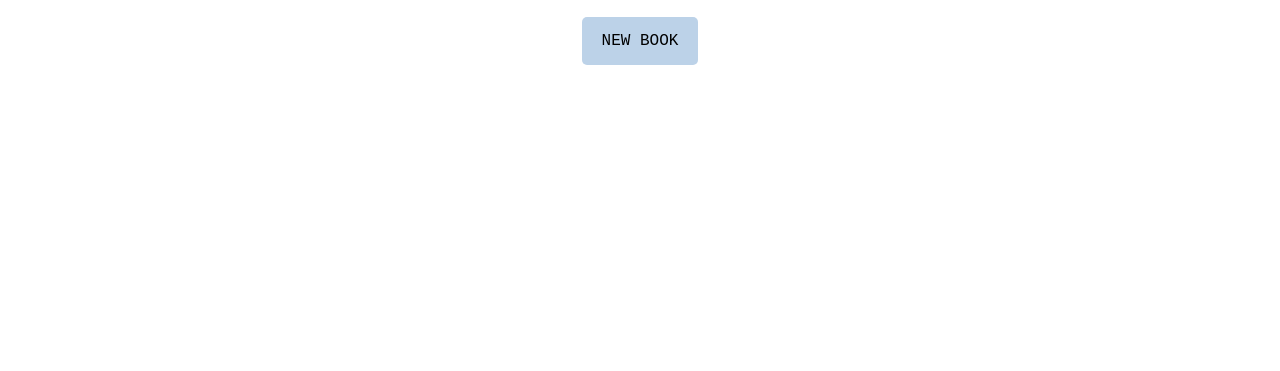
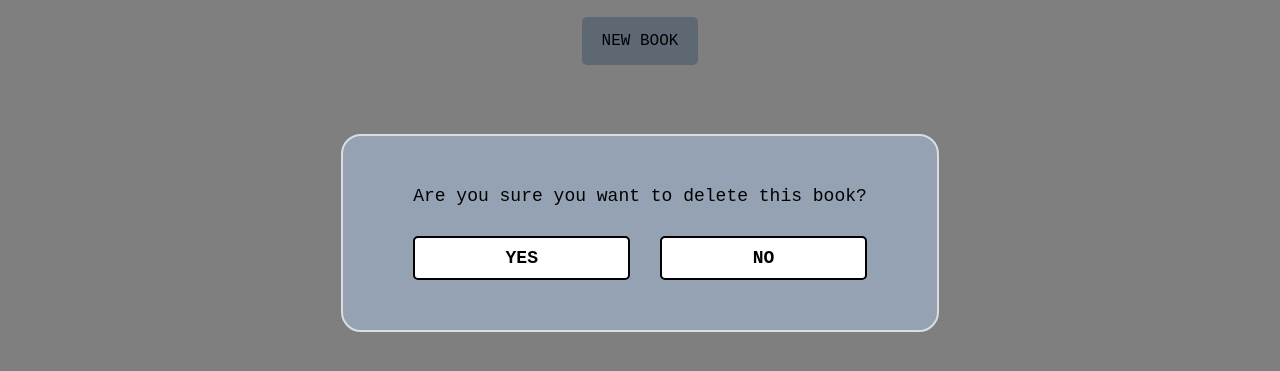
Before and after one commit to Polivaresc/library, a plain HTML site: page index.html in a window 1280 px wide. Shown: the part 167-538 px from the top of the page. Drawn offline with Linux system fonts and the light colour scheme.

Commit message:
delete book modal

```diff
--- a/index.css
+++ b/index.css
@@ -54,7 +54,7 @@ label {
 
 #my-library {
     display: grid;
-    grid-template-columns: repeat(6, auto);
+    grid-template-columns: repeat(5, auto);
     padding: 10px 80px;
     margin: 20px auto;
     gap: 30px;
@@ -118,3 +118,56 @@ p {
     color: #FF7F7F;
     cursor: pointer;
 }
+
+.modal {
+    display: flex;
+    flex-direction: column;
+    position: fixed;
+    z-index: 1;
+    top: 0;
+    right: 0;
+    bottom: 0;
+    left: 0;
+    overflow: auto;
+    background-color: rgba(0, 0, 0, 0.5);
+}
+
+.modal-box {
+    /* background-color: #DADEDF; */
+    background-color: #94a2b3;
+    font-size: large;
+    margin: auto;
+    padding: 50px 70px;
+    /* border: 2px solid; */
+    border: 2px solid #DADEDF;
+    border-radius: 20px;
+}
+
+.modal-buttons {
+    display: grid;
+    grid-template-columns: repeat(2, auto);
+    gap: 30px;
+    margin-top: 30px;
+}
+
+.yes-button, .no-button {
+    font-family: 'Courier New', Courier, monospace;
+    font-size: large;
+    font-weight: bold;
+    border: solid 2px;
+    border-radius: 5px;
+    padding: 10px;
+    background-color: white;
+}
+
+.yes-button:hover {
+    cursor: pointer;
+    border-color: #7eb041;
+    background-color: #AEF359;
+}
+
+.no-button:hover {
+    cursor: pointer;
+    border-color: #a35252;
+    background-color: #FF7F7F;
+}
--- a/index.html
+++ b/index.html
@@ -34,6 +34,15 @@
         <button id="add-book" class="button">Add Book</button>
     </form>
 
+    <div class="modal">
+        <div class="modal-box">
+            Are you sure you want to delete this book?
+            <div class="modal-buttons">
+                <button class="yes-button">YES</button>
+                <button class="no-button">NO</button>
+            </div>
+        </div>
+    </div>
 
     <div id="my-library"></div>
 
--- a/index.js
+++ b/index.js
@@ -74,10 +74,9 @@ function displayBooks() {
         deleteButton.classList.add('delete-button')
 
         deleteButton.addEventListener('click', () => {
-            const id = parseInt(bookCard.getAttribute('id'))
-            myLibrary.find(book => myLibrary.indexOf(book) === id)
-            myLibrary.splice(id, 1)
-            displayBooks()
+            const modal = document.querySelector('.modal')
+            modal.style.display = 'flex'
+            deleteBookModal()
         })
 
     })
@@ -87,3 +86,23 @@ function clearInput() {
     document.querySelectorAll('input').forEach(i => i.value = '')
     document.getElementById('read-input').checked = false
 }
+
+function deleteBookModal() {
+    const bookCard = document.querySelector('.book-card')
+    const modal = document.querySelector('.modal')
+    const modalYes = document.querySelector('.yes-button')
+    const modalNo = document.querySelector('.no-button')
+
+    modalYes.addEventListener('click', () => {
+        const id = parseInt(bookCard.getAttribute('id'))
+        myLibrary.find(book => myLibrary.indexOf(book) === id)
+        myLibrary.splice(id, 1)
+        displayBooks()
+
+        modal.style.display = 'none'
+    })
+
+    modalNo.addEventListener('click', () => {
+        modal.style.display = 'none'
+    })
+}
```
